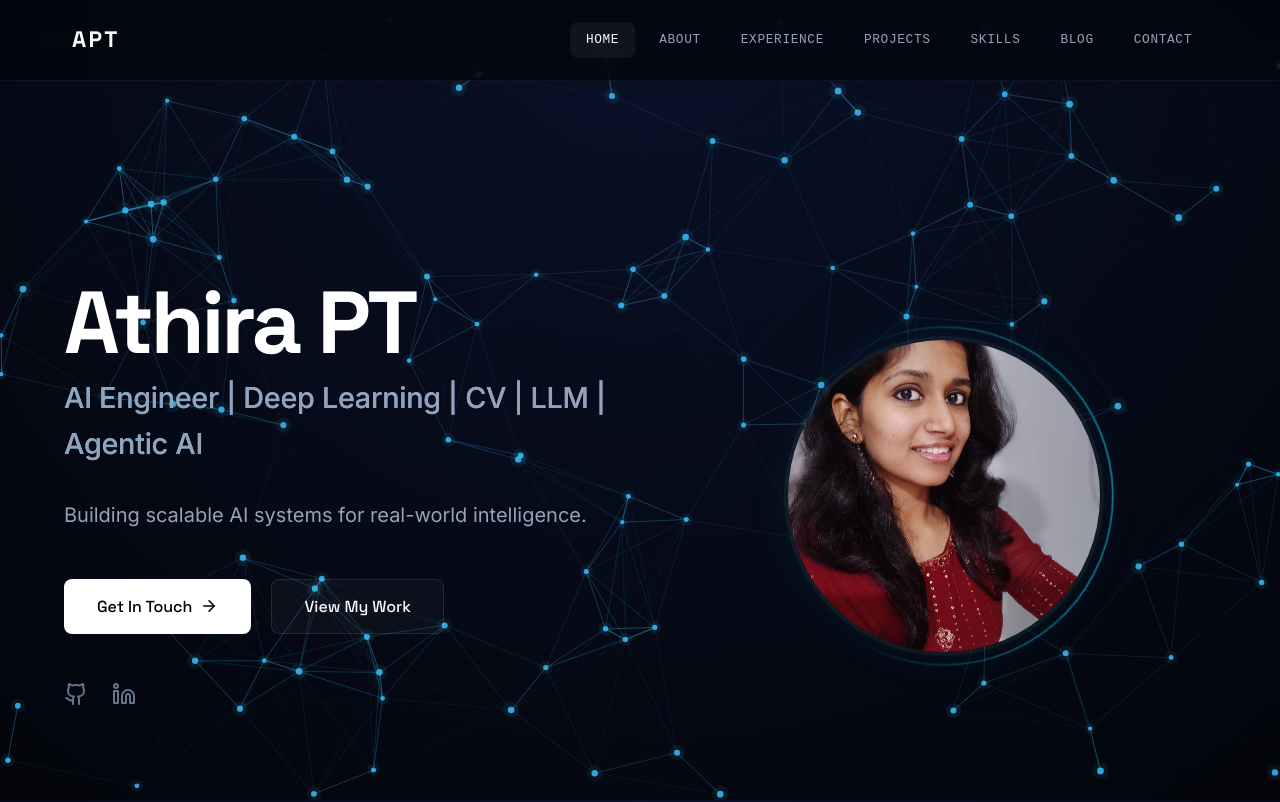
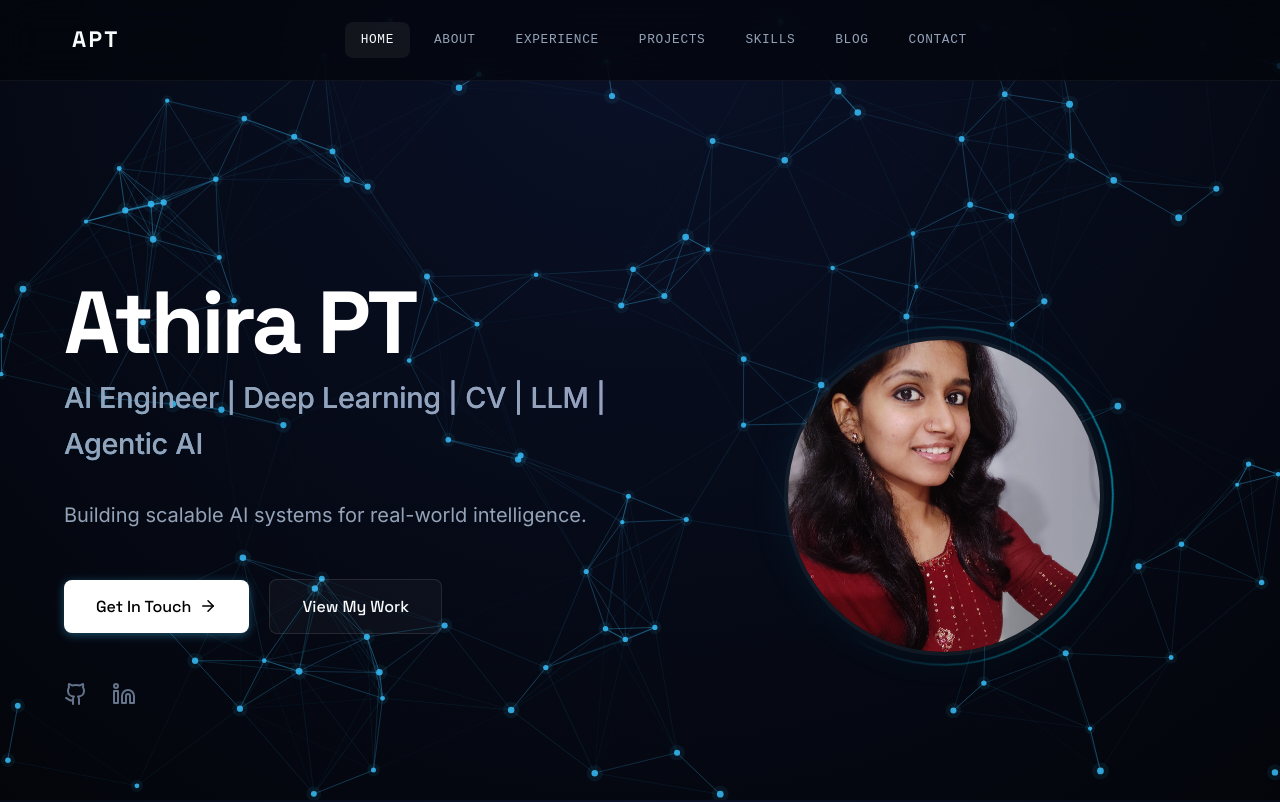
Before and after one commit to a-pt/portfolio, a React (Vite) app: page / in a window 1280 px wide. Shown: the top 802 px of the page. Built offline with nearby package versions, Linux system fonts and the light colour scheme.

Commit message:
feat: re-restrict to dark mode only and neural network to Home page exclusively

```diff
--- a/src/App.jsx
+++ b/src/App.jsx
@@ -50,7 +50,6 @@ function App() {
 
   return (
     <div className="app">
-      <NeuralNetworkBackground />
       <Navbar />
       <AnimatePresence mode="wait">
         <Routes location={location} key={location.pathname}>
@@ -64,7 +63,8 @@ function App() {
               exit="exit"
               style={{ minHeight: 'calc(100vh - 80px)', paddingTop: '80px' }}
             >
-              <main style={{ maxWidth: '1200px', margin: '0 auto', padding: '0 1.5rem' }}>
+              <main style={{ maxWidth: '1200px', margin: '0 auto', padding: '0 1.5rem', position: 'relative', zIndex: 1 }}>
+                <NeuralNetworkBackground />
                 <Hero data={portfolioData} />
               </main>
               <footer style={{ padding: '4rem 0', textAlign: 'center', opacity: 0.4, fontSize: '0.8rem', fontFamily: 'var(--font-mono)' }}>
--- a/src/components/Navbar.jsx
+++ b/src/components/Navbar.jsx
@@ -1,4 +1,4 @@
-import React from 'react';
+import React, { useState } from 'react';
 import { Link, useLocation } from 'react-router-dom';
 
 const navItems = [
@@ -13,7 +13,7 @@ const navItems = [
 
 const Navbar = () => {
   const location = useLocation();
-  const [menuOpen, setMenuOpen] = React.useState(false);
+  const [menuOpen, setMenuOpen] = useState(false);
 
   return (
     <nav className="navbar">
@@ -38,6 +38,8 @@ const Navbar = () => {
           })}
         </div>
 
+        <div className="nav-actions">
+
           {/* Mobile hamburger */}
           <button
             className="nav-hamburger"
@@ -46,6 +48,7 @@ const Navbar = () => {
           >
             <span /><span /><span />
           </button>
+        </div>
       </div>
 
       {/* Mobile drawer */}
@@ -75,11 +78,12 @@ const Navbar = () => {
           top: 0;
           left: 0;
           right: 0;
-          background: rgba(3, 5, 10, 0.7);
+          background: var(--nav-bg);
           backdrop-filter: blur(20px);
           -webkit-backdrop-filter: blur(20px);
           z-index: 1000;
-          border-bottom: 1px solid rgba(255, 255, 255, 0.05);
+          border-bottom: 1px solid var(--nav-border);
+          transition: background 0.4s ease, border-color 0.4s ease;
         }
         .nav-container {
           height: 80px;
@@ -117,12 +121,19 @@ const Navbar = () => {
         }
         .nav-link:hover {
           color: var(--text-primary);
-          background: rgba(255, 255, 255, 0.03);
+          background: rgba(125, 125, 125, 0.08);
         }
         .nav-link--active {
           color: var(--text-primary) !important;
-          background: rgba(255, 255, 255, 0.05);
+          background: rgba(125, 125, 125, 0.12);
         }
+
+        .nav-actions {
+          display: flex;
+          align-items: center;
+          gap: 1.5rem;
+        }
+
         /* Hamburger */
         .nav-hamburger {
           display: none;
@@ -150,8 +161,9 @@ const Navbar = () => {
           flex-direction: column;
           padding: 1rem 2rem 1.5rem;
           gap: 0.5rem;
-          border-top: 1px solid rgba(255, 255, 255, 0.05);
-          background: rgba(3, 5, 10, 0.98);
+          border-top: 1px solid var(--nav-border);
+          background: var(--nav-bg);
+          backdrop-filter: blur(20px);
         }
         .nav-mobile-drawer .nav-link {
           padding: 0.8rem 1rem;
--- a/src/styles/design-tokens.css
+++ b/src/styles/design-tokens.css
@@ -1,4 +1,5 @@
 :root {
+    /* Dark Theme (Default) */
     --bg-base: #03050a;
     --bg-gradient: radial-gradient(circle at top center, #0a1128 0%, #03050a 100%);
 
@@ -14,6 +15,18 @@
     --glass-bg-hover: rgba(255, 255, 255, 0.04);
     --glass-border: rgba(255, 255, 255, 0.06);
     --glass-border-hover: rgba(255, 255, 255, 0.15);
+
+    --btn-primary-bg: #ffffff;
+    --btn-primary-text: #000000;
+    --btn-primary-hover: rgba(255, 255, 255, 0.9);
+
+    --btn-outline-bg: rgba(255, 255, 255, 0.03);
+    --btn-outline-border: rgba(255, 255, 255, 0.1);
+    --btn-outline-hover-bg: rgba(255, 255, 255, 0.08);
+    --btn-outline-hover-border: rgba(255, 255, 255, 0.2);
+
+    --nav-bg: rgba(3, 5, 10, 0.7);
+    --nav-border: rgba(255, 255, 255, 0.05);
 
     --card-blur: 16px;
 
@@ -42,6 +55,7 @@ body {
     min-height: 100vh;
     line-height: 1.6;
     -webkit-font-smoothing: antialiased;
+    transition: background-color 0.4s ease, color 0.4s ease;
 }
 
 h1, h2, h3, h4, h5 {
@@ -73,8 +87,8 @@ h1, h2, h3, h4, h5 {
 .text-gradient {
     background: linear-gradient(
         135deg,
-        #f8fafc 0%,
-        var(--text-secondary) 100%
+        var(--text-primary) 0%,
+        var(--text-tertiary) 100%
     );
     -webkit-background-clip: text;
     background-clip: text;
@@ -100,13 +114,14 @@ h1, h2, h3, h4, h5 {
     border-radius: 12px;
     padding: 2rem;
     transition: all 0.4s cubic-bezier(0.16, 1, 0.3, 1);
+    box-shadow: 0 4px 6px -1px rgba(0, 0, 0, 0.05), 0 2px 4px -1px rgba(0, 0, 0, 0.03);
 }
 
 .glass-card:hover {
     background: var(--glass-bg-hover);
     border-color: var(--glass-border-hover);
     transform: translateY(-2px);
-    box-shadow: 0 10px 30px -15px rgba(0, 0, 0, 0.5);
+    box-shadow: 0 10px 30px -15px rgba(0, 0, 0, 0.2);
 }
 
 a {
@@ -125,55 +140,29 @@ button {
 }
 
 .btn-primary {
-    background: #ffffff;
-    color: #000000;
+    background: var(--btn-primary-bg);
+    color: var(--btn-primary-text);
     padding: 0.8rem 1.6rem;
-    border: 1px solid rgba(255, 255, 255, 0.1);
+    box-shadow: 0 2px 10px var(--accent-glow);
 }
 
 .btn-primary:hover {
-    background: rgba(255, 255, 255, 0.9);
+    background: var(--btn-primary-hover);
     transform: translateY(-2px);
-    box-shadow: 0 4px 15px rgba(255, 255, 255, 0.1);
+    box-shadow: 0 4px 15px var(--accent-glow);
 }
 
 .btn-outline {
-    background: rgba(255, 255, 255, 0.03);
-    border: 1px solid rgba(255, 255, 255, 0.1);
+    background: var(--btn-outline-bg);
+    border: 1px solid var(--btn-outline-border);
     color: var(--text-primary);
     padding: 0.8rem 1.6rem;
 }
 
 .btn-outline:hover {
-    background: rgba(255, 255, 255, 0.08);
-    border-color: rgba(255, 255, 255, 0.2);
+    background: var(--btn-outline-hover-bg);
+    border-color: var(--btn-outline-hover-border);
     transform: translateY(-2px);
-}
-
-/* Tag Styles */
-.tag-container {
-    display: flex;
-    flex-wrap: wrap;
-    gap: 0.5rem;
-}
-
-.tag {
-    background: rgba(255, 255, 255, 0.03);
-    border: 1px solid rgba(255, 255, 255, 0.08);
-    color: var(--text-secondary);
-    padding: 0.35rem 0.8rem;
-    border-radius: 6px;
-    font-size: 0.8rem;
-    font-family: var(--font-body);
-    font-weight: 500;
-    letter-spacing: 0.02em;
-    transition: all 0.2s ease;
-}
-
-.tag:hover {
-    background: rgba(255, 255, 255, 0.06);
-    color: var(--text-primary);
-    border-color: rgba(255, 255, 255, 0.15);
 }
 
 /* Base structural fixes */
```
Lines whose indentation alone changed are shown as unchanged.
